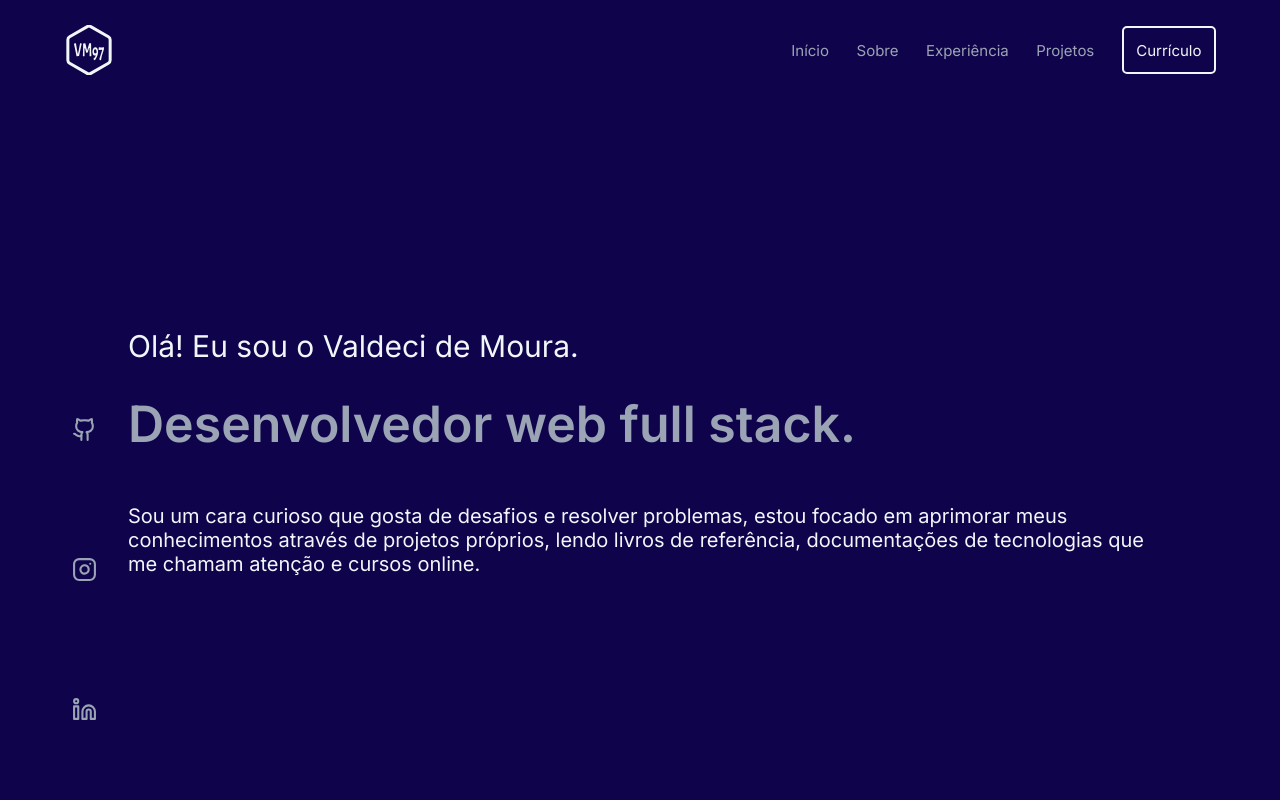
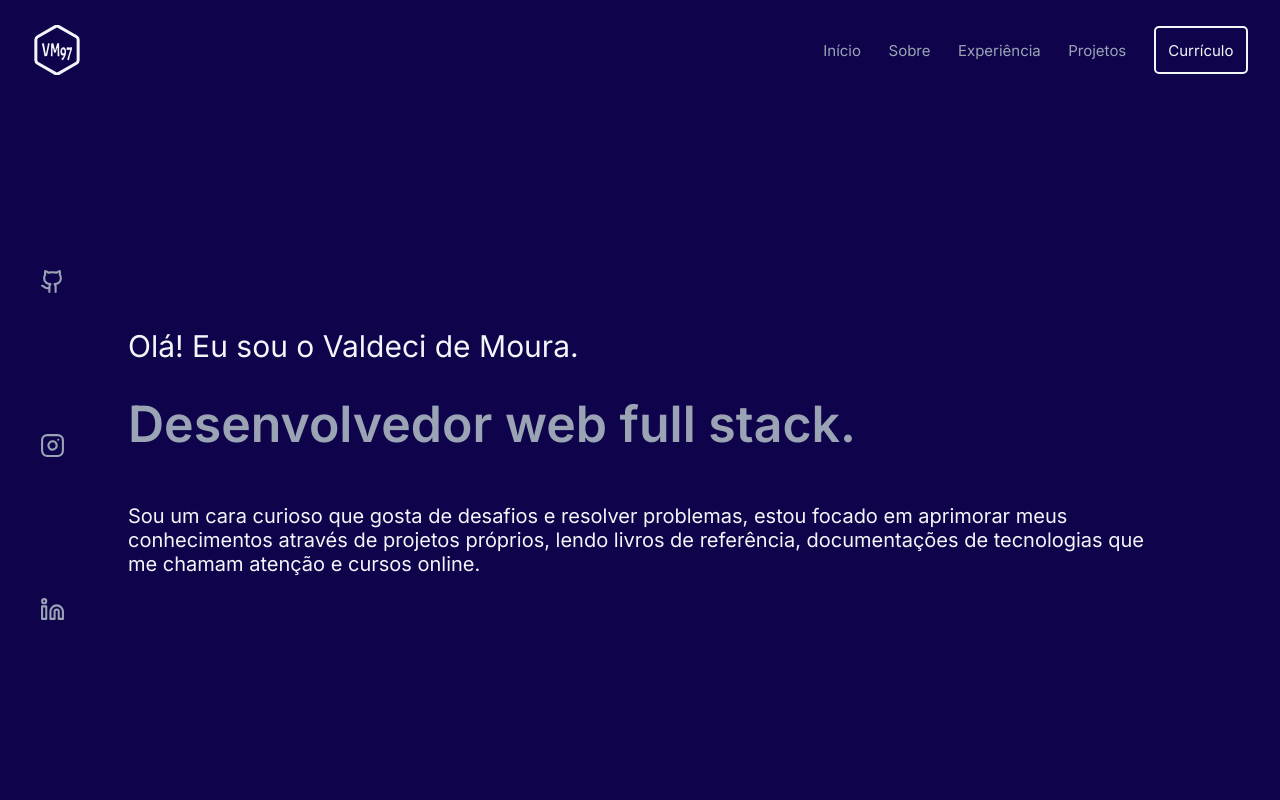
Before and after one commit to Valdeci97/portfolio-v2, a React (Vite) app in the folder app/: page / in a window 1280 px wide. Shown: the top 800 px of the page. Built offline with nearby package versions, Linux system fonts and the light colour scheme.

Commit message:
style: refactor responsive style to create harmony between pages

```diff
--- a/app/src/styles/about.css
+++ b/app/src/styles/about.css
@@ -39,7 +39,6 @@
 
 @media screen and (max-width: 720px) {
   .about-container {
-    /* background-color: blue; */
     height: unset;
     min-height: 100vh;
   }
--- a/app/src/styles/navbar.css
+++ b/app/src/styles/navbar.css
@@ -3,7 +3,7 @@
   display: flex;
   height: 100%;
   justify-content: space-between;
-  width: 90%;
+  width: 95%;
 }
 
 .navbar-logo-container {
--- a/app/src/styles/social-media.css
+++ b/app/src/styles/social-media.css
@@ -4,7 +4,7 @@
   display: flex;
   flex-direction: column;
   justify-content: center;
-  left: 5%;
+  left: 2.5%;
   right: auto;
   position: fixed;
   width: 4rem;
@@ -15,7 +15,7 @@
   display: flex;
   flex-direction: column;
   gap: 10vh;
-  height: 50vh;
+  height: 70vh;
   width: 90%;
 }
 
```
